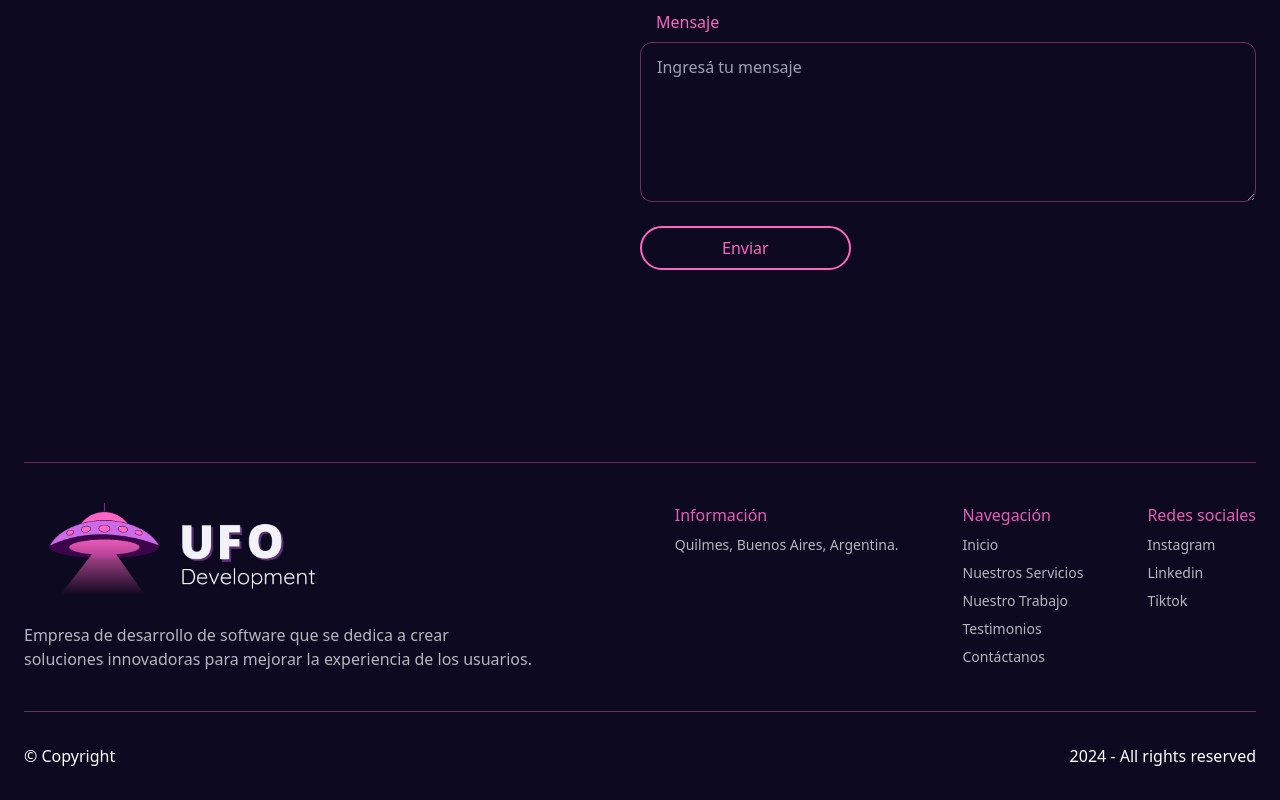
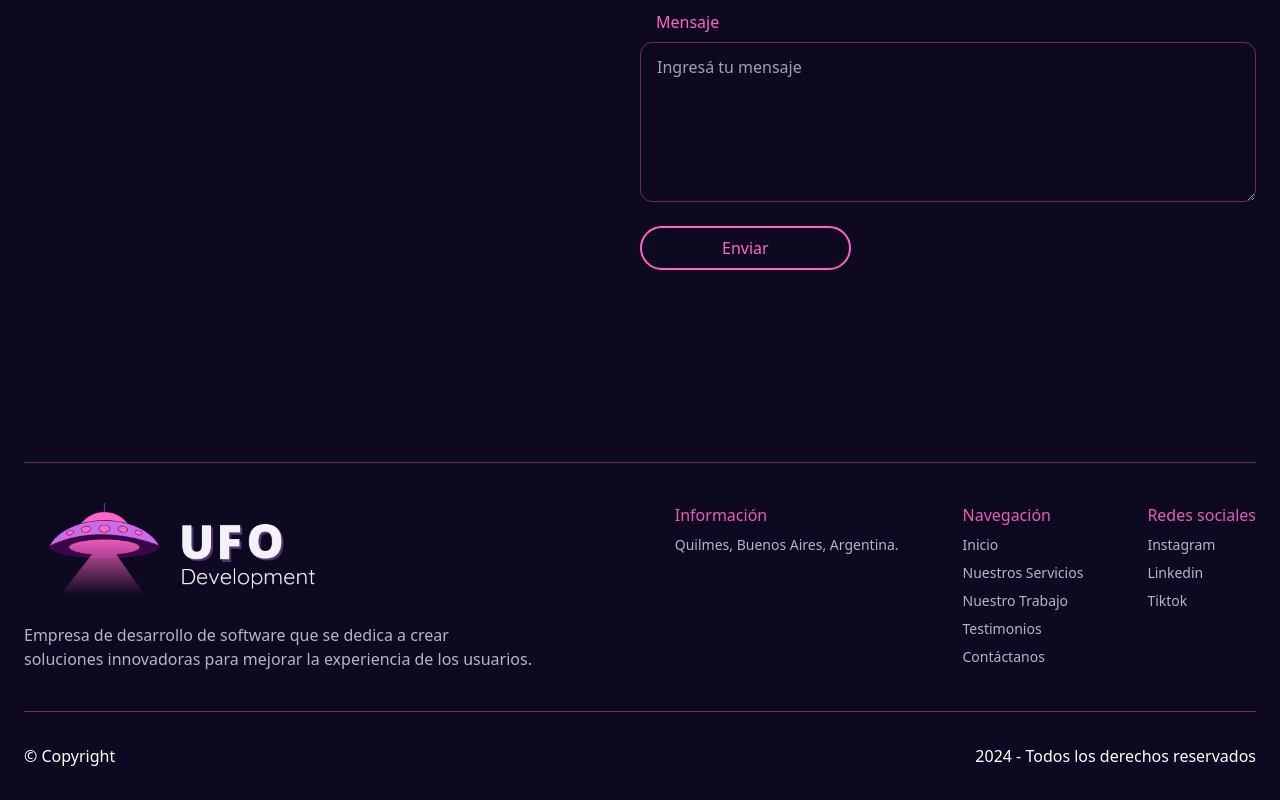
Before and after one commit to UFO-Development/ufodevelopment-v2, a React (Vite) app: page / in a window 1280 px wide. Shown: the part 4252-5052 px from the top of the page. Built offline with nearby package versions, Linux system fonts and the light colour scheme.

Commit message:
Add new translation

```diff
--- a/src/components/Footer.jsx
+++ b/src/components/Footer.jsx
@@ -54,7 +54,7 @@ export const Footer = () => {
 
       <div className="flex justify-between py-8">
         <p>&copy; Copyright</p>
-        <p>2024 - All rights reserved</p>
+        <p>2024 - <Translate>footerCopyright</Translate></p>
       </div>
     </footer>
   )
```
